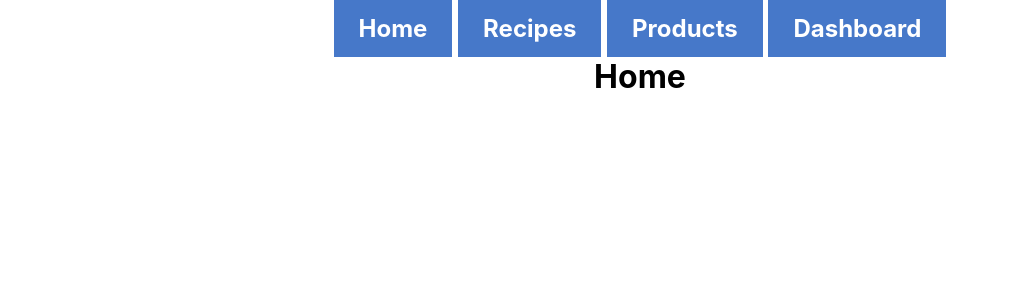
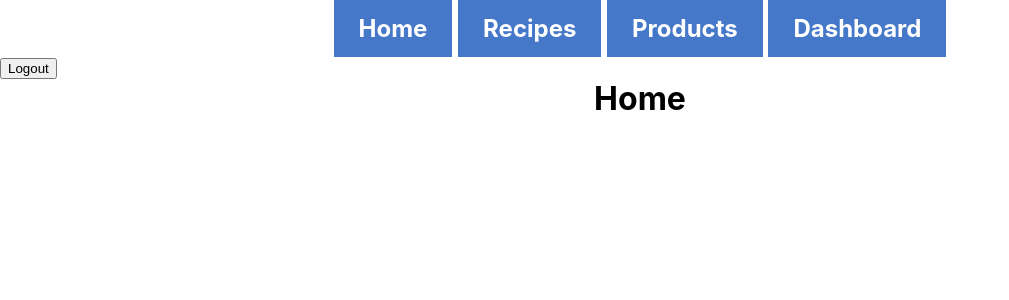
Before and after one commit to eth-alexander/CEN3031MealPlanner, a React (Create React App) app in the folder frontend/: page /home in a window 1280 px wide. Shown: the top 300 px of the page, without its empty margins (0-1009 px from the left). Built offline with nearby package versions, Linux system fonts and the light colour scheme; sample sign-in values are in the browser's storage.

Commit message:
logout implemented

```diff
--- a/frontend/src/pages/Layout.js
+++ b/frontend/src/pages/Layout.js
@@ -1,7 +1,17 @@
 import './Layout.css';
 import { Outlet, Link } from "react-router-dom";
+import useToken from './Login/useToken';
+
 
 function Layout() {
+
+  const { clearToken } = useToken();  // Get the clearToken function
+
+  const handleLogout = () => {
+    clearToken();  // Clear the token
+    window.location.href = '/login';  // Redirect to login page after logout
+  };
+
   return (
     <>
       <nav>
@@ -9,6 +19,7 @@
            <a> <Link to="/recipes">Recipes</Link> </a>
            <a> <Link to="/products">Products</Link> </a>
            <a><Link to="/dashboard">Dashboard</Link></a> </h1>
+           <button onClick={handleLogout} >Logout</button> {/* Logout button */}
       </nav>
 
       <Outlet />
--- a/frontend/src/pages/Login/useToken.js
+++ b/frontend/src/pages/Login/useToken.js
@@ -1,19 +1,23 @@
 import { useState } from 'react';
 
 function useToken() {
-  // Get the token from localStorage when the component mounts
   const storedToken = localStorage.getItem('token');
   const [token, setToken] = useState(storedToken);
 
-  // Function to update the token and store it in localStorage
   const updateToken = (newToken) => {
     localStorage.setItem('token', newToken);
     setToken(newToken);
   };
 
+  const clearToken = () => {
+    localStorage.removeItem('token');
+    setToken(null); // Clear the token in the state
+  };
+
   return {
     token,
-    setToken: updateToken
+    setToken: updateToken,
+    clearToken
   };
 }
 
```
